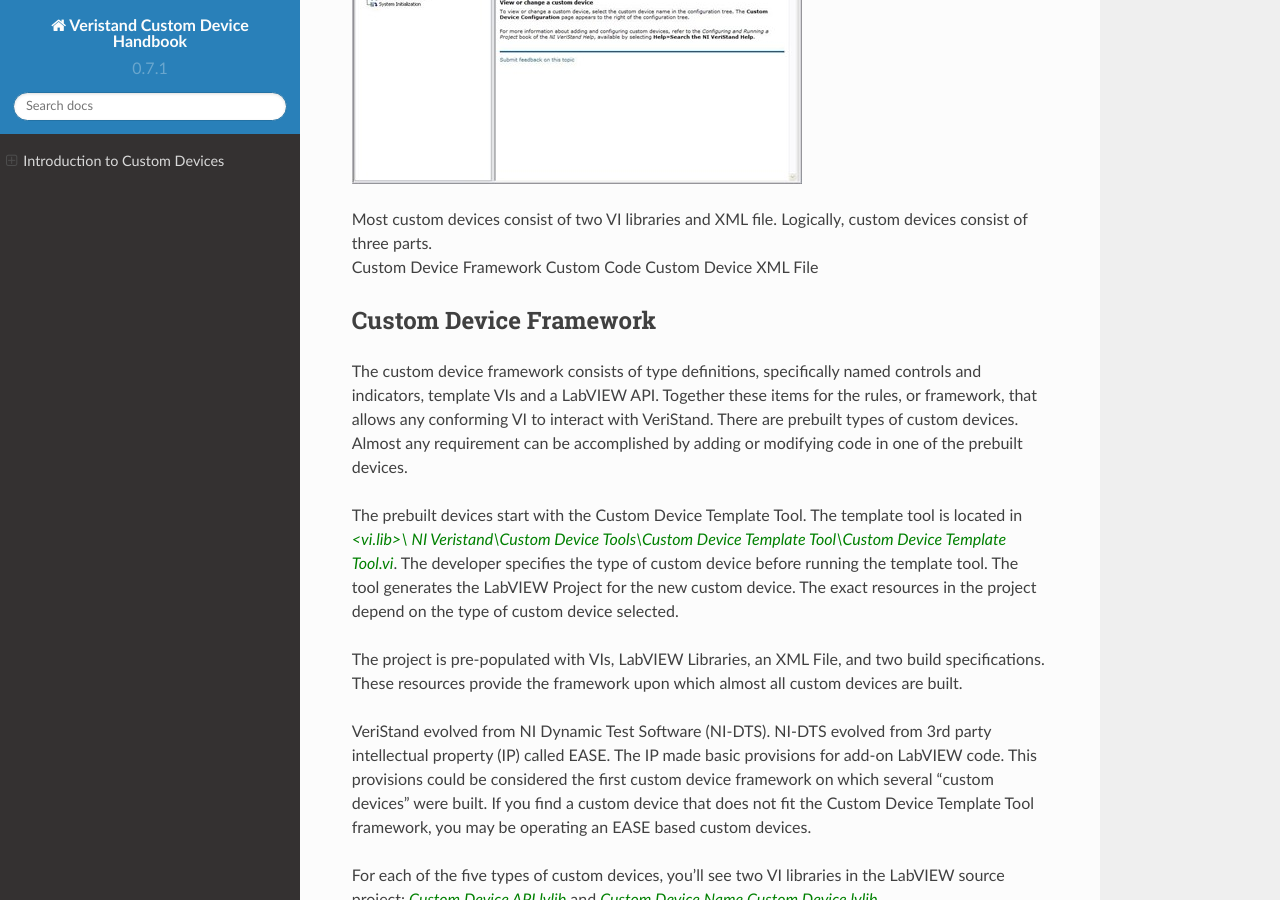
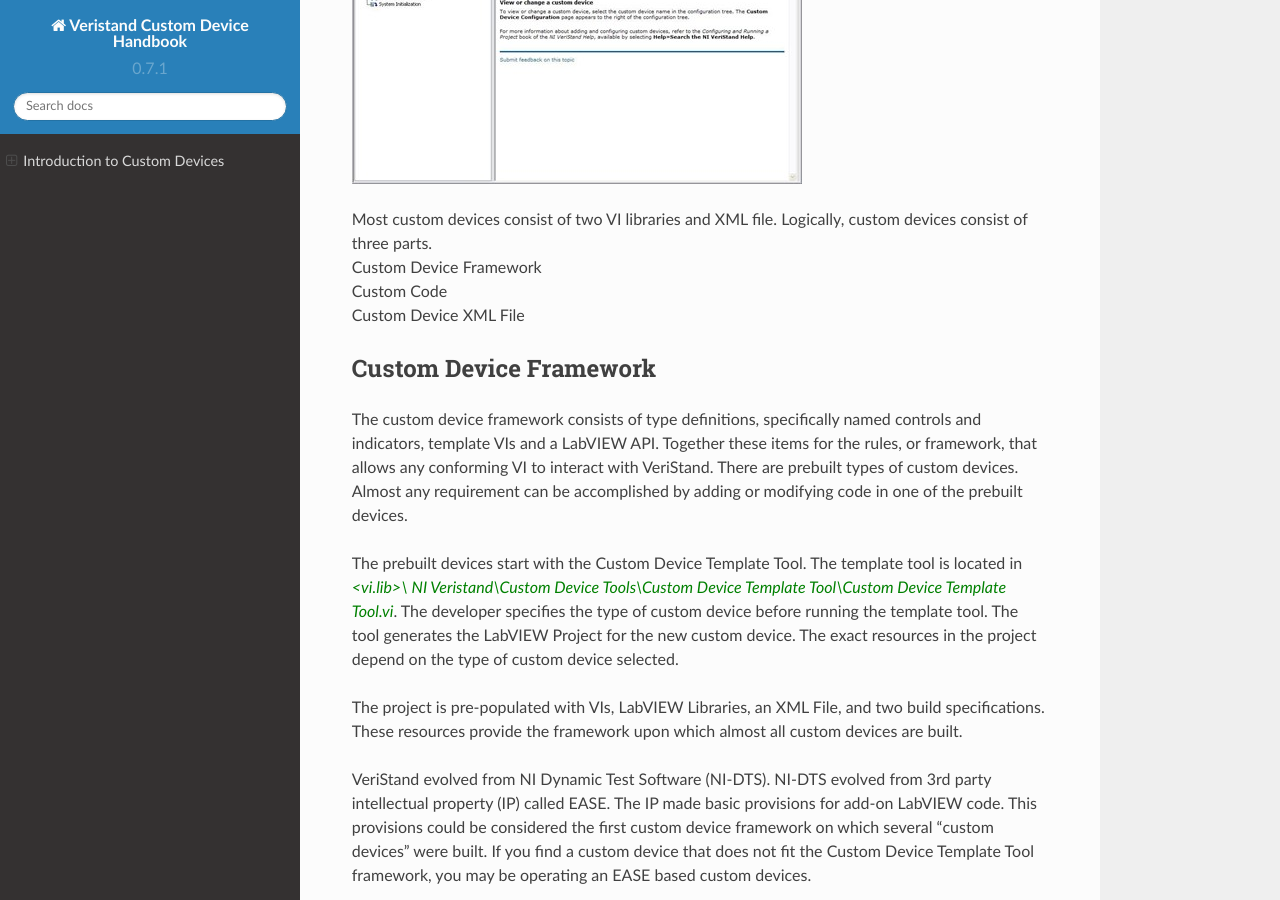
Before and after one commit to ni/niveristand-custom-device-handbook, a Sphinx documentation site: the page built from docs/WhatIsACustomDevice.md, in a window 1280 px wide and 900 px high, scrolled down 2343 px. Built offline with Sphinx 7.4.7 and the Read the Docs theme 2.0.0, drawn with Linux system fonts in a browser that asks for light colours.

Commit message:
commit 20

```diff
--- a/docs/WhatIsACustomDevice.md
+++ b/docs/WhatIsACustomDevice.md
@@ -82,10 +82,10 @@
 
 ![](images/Picture4.jpg)
 
-Most custom devices consist of two VI libraries and XML file. Logically, custom devices consist of three parts.
-    Custom Device Framework
-    Custom Code
-    Custom Device XML File
+Most custom devices consist of two VI libraries and XML file. Logically, custom devices consist of three parts.<br />
+    Custom Device Framework<br />
+    Custom Code<br />
+    Custom Device XML File<br />
 
 #### Custom Device Framework
 
```
